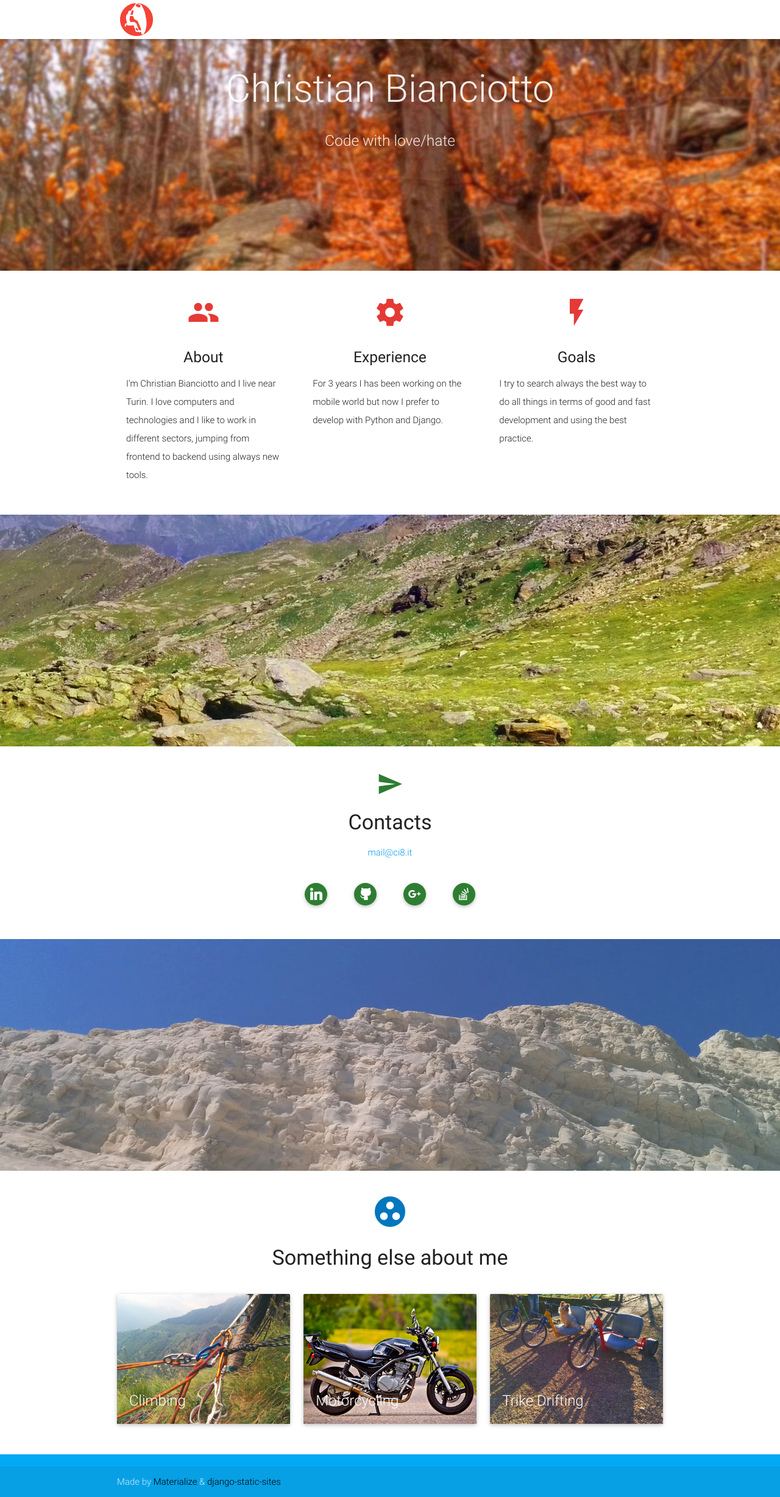
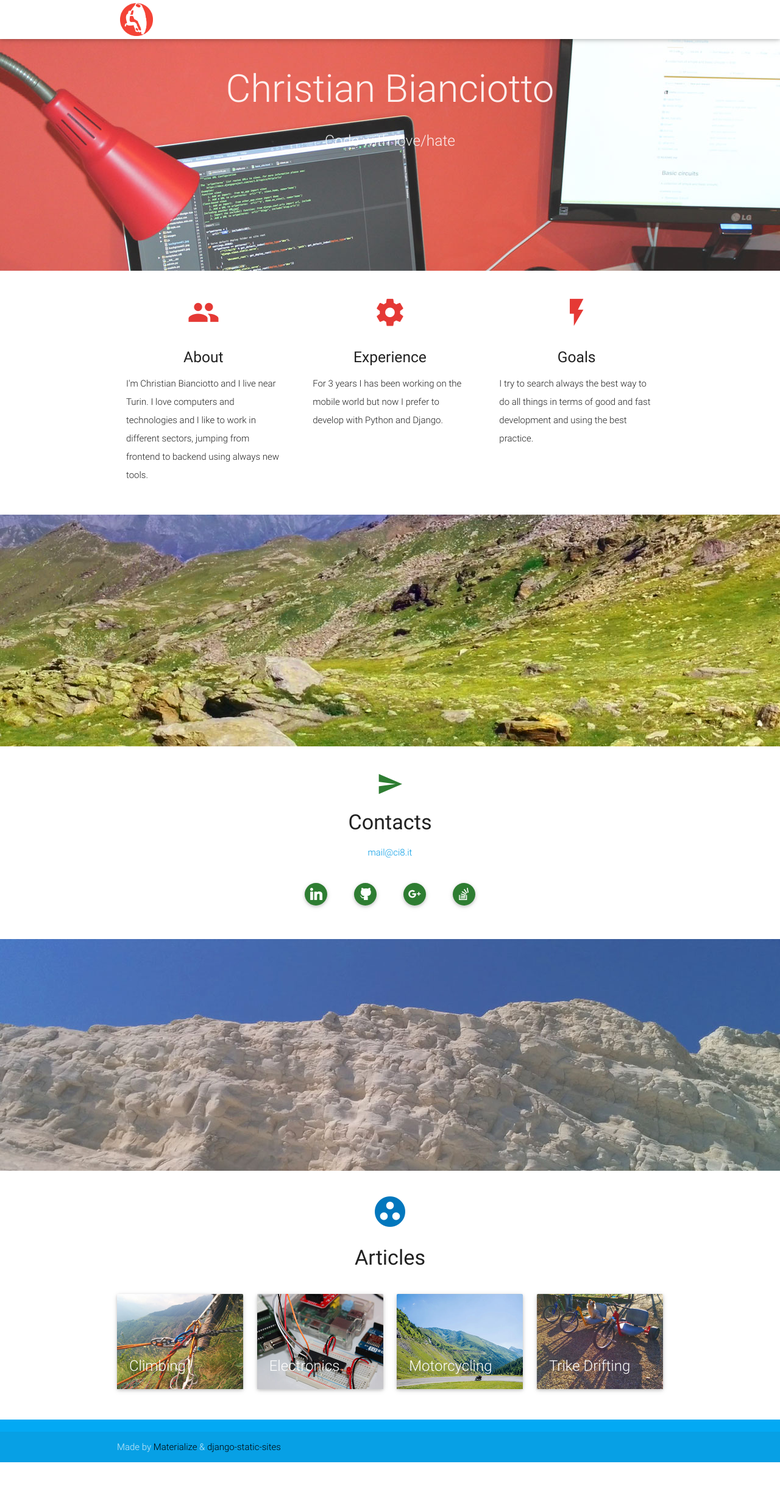
Before and after one commit to ciotto/ciotto.github.io, a Django app: page /ci8/index.html in a window 1280 px wide. Shown: the whole page at 61% size. After the commit the page ends 2398 px from the top, so only its background shows below. Run offline with Django 3.2, Linux system fonts and the light colour scheme; some libraries are stand-ins or nearby versions.

Commit message:
update home

```diff
--- a/sites/ci8/templates/ci8/base_site.html
+++ b/sites/ci8/templates/ci8/base_site.html
@@ -128,12 +128,12 @@
       <div class="row">
         <div class="col s12 center">
           <h3><i class="material-icons medium light-blue-text text-darken-3">group_work</i></h3>
-          <h4>Something else about me</h4>
+          <h4>Articles</h4>
         </div>
       </div>
 
       <div class="row">
-        <div class="col s12 l4">
+        <div class="col s12 l3">
           <div class="card">
             <div class="card-image">
               <img src="{% static 'ci8/images/climbing.jpg' %}">
@@ -142,7 +142,16 @@
           </div>
         </div>
 
-        <div class="col s12 l4">
+        <div class="col s12 l3">
+          <div class="card">
+              <div class="card-image">
+                  <img src="{% static 'ci8/images/electronics.jpg' %}">
+                  <span class="card-title">Electronics</span>
+              </div>
+          </div>
+        </div>
+
+        <div class="col s12 l3">
           <div class="card">
             <div class="card-image">
               <img src="{% static 'ci8/images/bike.jpg' %}">
@@ -151,12 +160,12 @@
           </div>
         </div>
 
-        <div class="col s12 l4">
+        <div class="col s12 l3">
           <div class="card">
-            <div class="card-image">
-              <img src="{% static 'ci8/images/trike.jpg' %}">
-              <span class="card-title">Trike Drifting</span>
-            </div>
+              <div class="card-image">
+                  <img src="{% static 'ci8/images/trike.jpg' %}">
+                  <span class="card-title">Trike Drifting</span>
+              </div>
           </div>
         </div>
       </div>
```
Also changed, not shown: sites/ci8/static/ci8/background1.jpg, sites/ci8/static/ci8/images/bike.jpg, sites/ci8/static/ci8/images/electronics.jpg (added).
